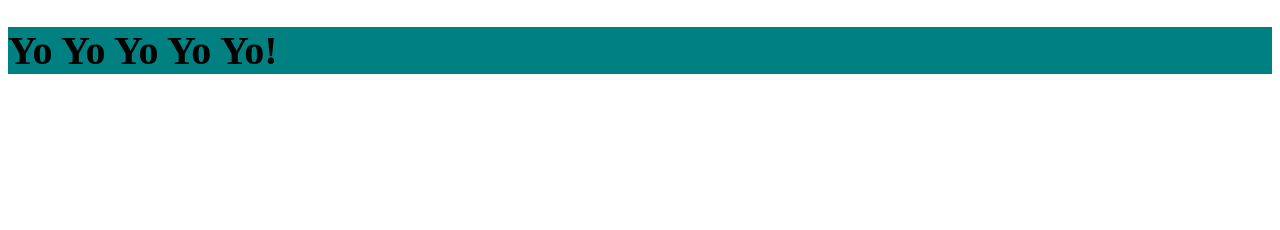
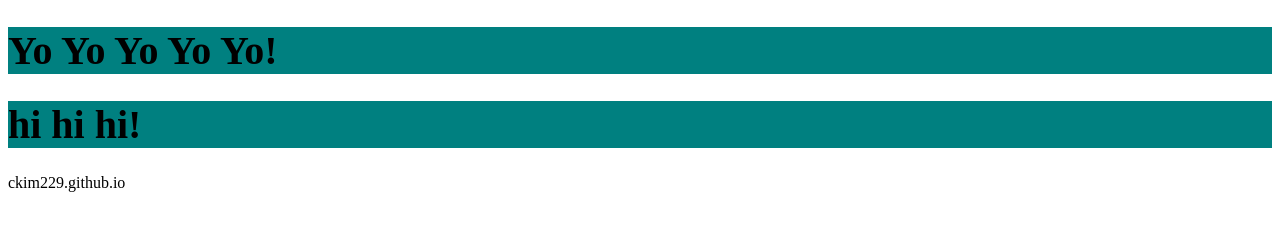
Before and after one commit to ckim229/ckim229.github.io, a plain HTML site: page index.html in a window 1280 px wide. Drawn offline with Linux system fonts and the light colour scheme.

Commit message:
html update2

```diff
--- a/index.html
+++ b/index.html
@@ -8,5 +8,6 @@
     </head>
     <body>
         <h1>Yo Yo Yo Yo Yo!</h1>
+        <h1>hi hi hi!</h1>
     </body>
-</html>
+</html>ckim229.github.io
```
